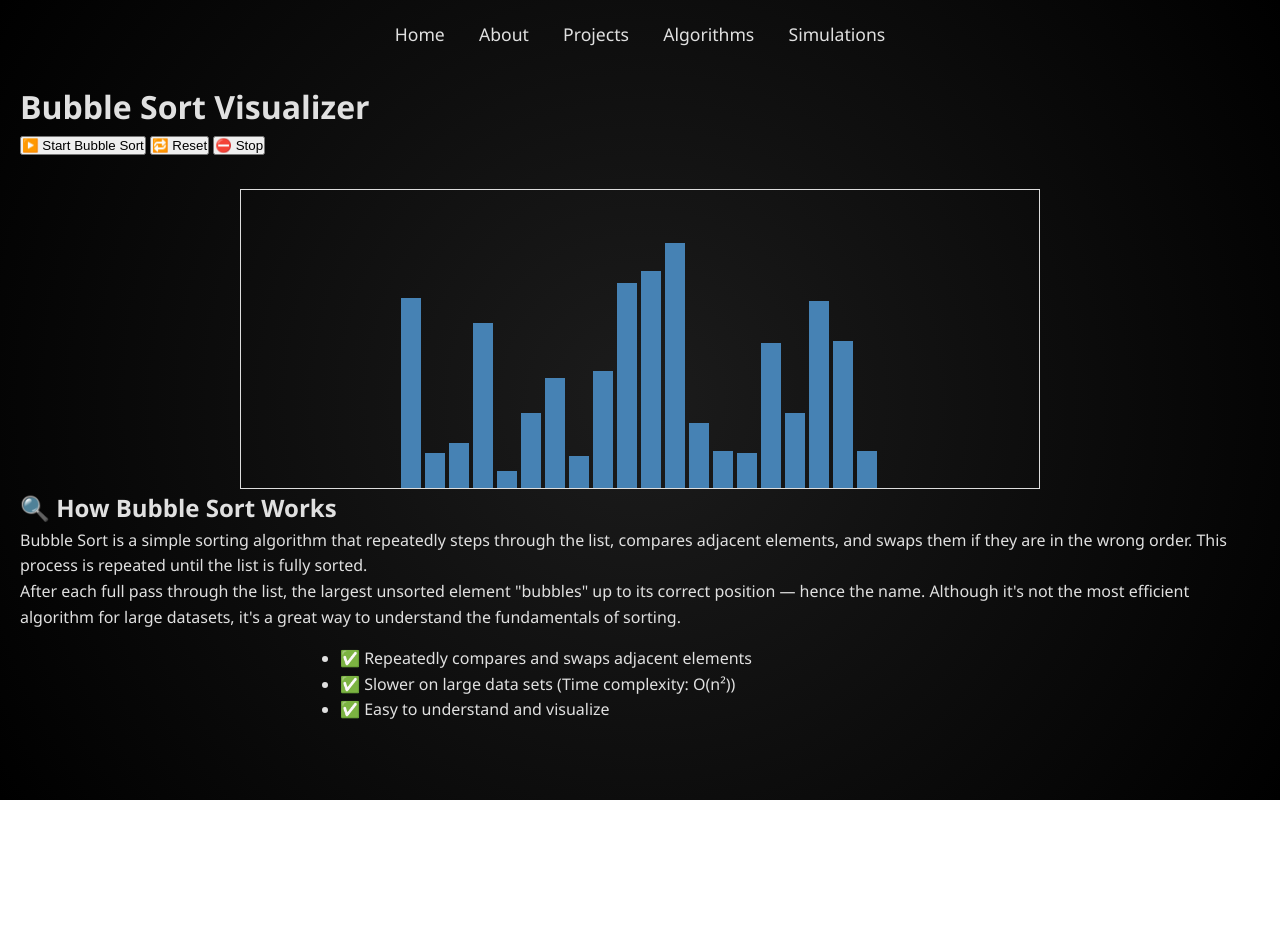
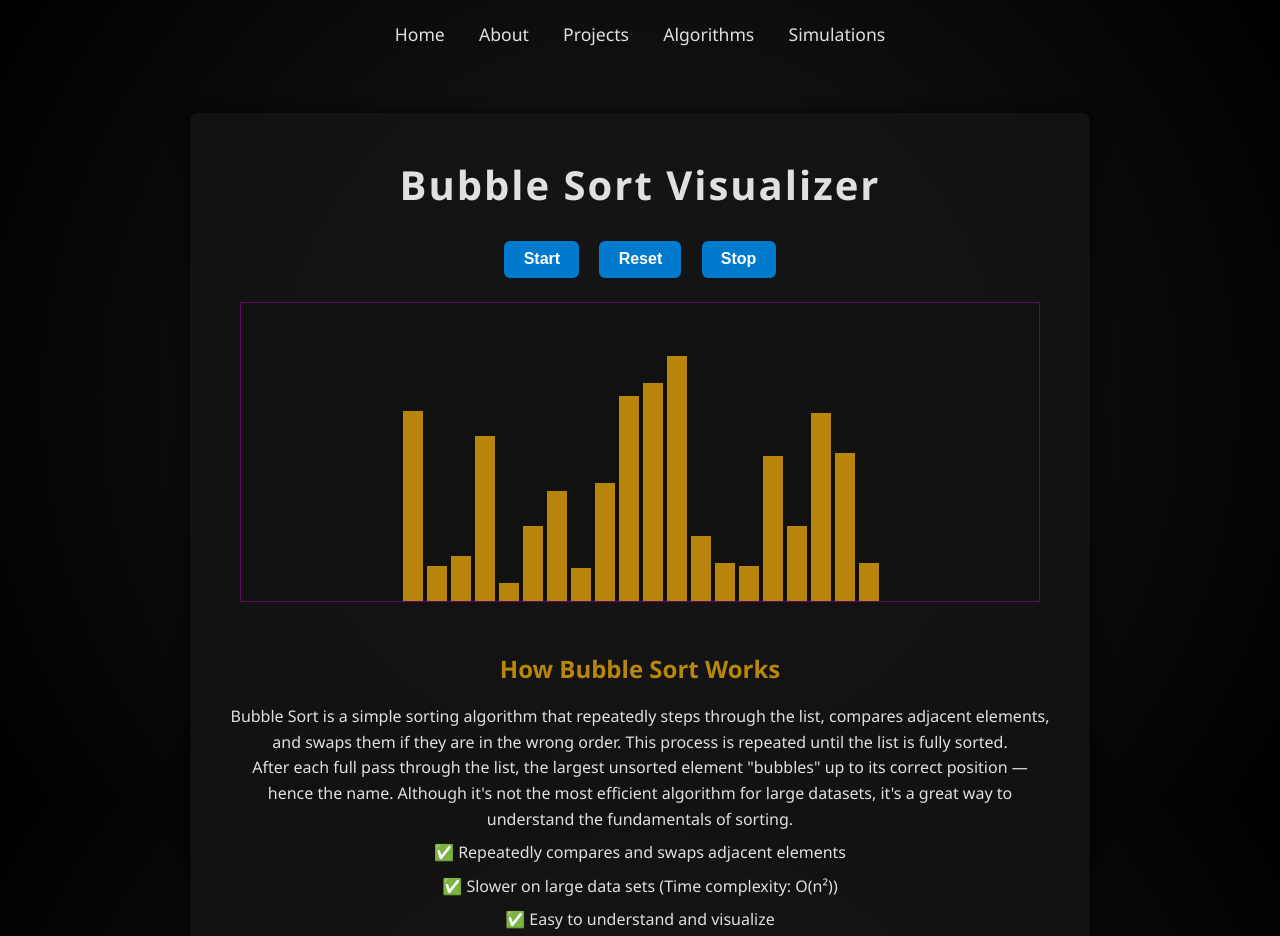
Before and after one commit to kpitblado/Wesbite, a plain HTML site: page algorithms.html in a window 1280 px wide. Shown: the top 936 px of the page. Before the commit the page ends 800 px from the top, so only its background shows below. Drawn offline with Linux system fonts and the light colour scheme.

Commit message:
simulations

```diff
--- a/algorithms.html
+++ b/algorithms.html
@@ -1,12 +1,53 @@
 <!DOCTYPE html>
 <html lang="en">
 <head>
-  <meta charset="UTF-8">
-  <title>Algorithm Visualizer - Bubble Sort</title>
-  <link rel="stylesheet" href="mysterious.css">
+  <meta charset="UTF-8" />
+  <meta name="viewport" content="width=device-width, initial-scale=1.0"/>
+  <title>Bubble Sort – Algorithm Visualizer 005fa3</title>
+  <link rel="stylesheet" href="mysterious.css" />
+  <style>
+    .algo-container {
+      max-width: 900px;
+      margin: 4rem auto;
+      background: rgba(20, 20, 20, 0.8);
+      padding: 40px;
+      border-radius: 8px;
+      box-shadow: 0 0 15px rgba(0, 0, 0, 0.7);
+      backdrop-filter: blur(5px);
+    }
+
+    .algo-container h1 {
+      text-align: center;
+      font-size: 2.5rem;
+      margin-bottom: 1.5rem;
+      letter-spacing: 2px;
+    }
+
+    .controls button:hover {
+      background-color: #b8860b;
+    }
+
+    .explanation {
+      margin-top: 3rem;
+      text-align: center;
+    }
+
+    .explanation h2 {
+      color: #b8860b;
+      margin-bottom: 1rem;
+    }
+
+    .explanation ul {
+      list-style-type: none;
+      padding: 0;
+    }
+
+    .explanation li {
+      margin: 0.5rem 0;
+    }
+  </style>
 </head>
 <body>
-  <header>
   <nav>
     <a href="index.html">Home</a>
     <a href="about.html">About</a>
@@ -14,17 +55,20 @@
     <a href="algorithms.html">Algorithms</a>
     <a href="simulations.html">Simulations</a>
   </nav>
-  </header>
 
-  <main>
+  <div class="algo-container">
     <h1>Bubble Sort Visualizer</h1>
-    <button id="startBtn" onclick="startBubbleSort()">▶️ Start Bubble Sort</button>
-    <button onclick="generateBars()">🔁 Reset</button>
-    <button onclick="stopSorting()" id="stopBtn">⛔ Stop</button>
+
+    <div class="controls">
+      <button id="startBtn" onclick="startBubbleSort()">Start</button>
+      <button onclick="generateBars()">Reset</button>
+      <button onclick="stopSorting()" id="stopBtn">Stop</button>
+    </div>
+
     <div id="visualizer" class="bar-container"></div>
 
     <section class="explanation">
-      <h2>🔍 How Bubble Sort Works</h2>
+      <h2>How Bubble Sort Works</h2>
       <p>
         Bubble Sort is a simple sorting algorithm that repeatedly steps through the list, compares adjacent elements,
         and swaps them if they are in the wrong order. This process is repeated until the list is fully sorted.
@@ -34,13 +78,13 @@
         hence the name. Although it's not the most efficient algorithm for large datasets, it's a great way to
         understand the fundamentals of sorting.
       </p>
-      <ul style="text-align: left; max-width: 600px; margin: 1rem auto;">
+      <ul>
         <li>✅ Repeatedly compares and swaps adjacent elements</li>
         <li>✅ Slower on large data sets (Time complexity: O(n²))</li>
         <li>✅ Easy to understand and visualize</li>
       </ul>
     </section>
-  </main>
+  </div>
 
   <script src="scripts/visualize.js"></script>
 </body>
--- a/mysterious.css
+++ b/mysterious.css
@@ -112,20 +112,19 @@
 
   .bar-container {
     position: relative;
+    height: 300px;
     width: 100%;
-    height: 300px;
-    margin-top: 2rem;
-    border: 1px solid #ddd;
     max-width: 800px;
-    margin-left: auto;
-    margin-right: auto;
+    margin: 0 auto;
+    overflow: hidden;
+    border: 1px solid #640764;
+    background-color: #111;
   }
-
   .bar {
     position: absolute;
     bottom: 0;
     width: 20px;
-    background-color: steelblue;
+    background-color: #b8860b;
     transition: transform 0.3s ease, background-color 0.3s ease;
   }
 
@@ -146,7 +145,7 @@
     font-weight: bold;
     border: none;
     border-radius: 6px;
-    background-color: #007acc;
+    background-color: #f947eb;
     color: white;
     cursor: pointer;
     transition: background-color 0.2s ease;
@@ -155,3 +154,21 @@
   .button-row button:hover {
     background-color: #005fa3;
   }
+
+  .controls {
+    text-align: center;
+    margin-bottom: 1.5rem;
+  }
+
+  .controls button {
+    margin: 0 0.5rem;
+    padding: 0.6rem 1.2rem;
+    font-size: 1rem;
+    font-weight: bold;
+    border: none;
+    border-radius: 6px;
+    background-color: #007acc;
+    color: white;
+    cursor: pointer;
+    transition: background-color 0.2s ease;
+  }
--- a/scripts/visualize.js
+++ b/scripts/visualize.js
@@ -2,33 +2,34 @@ let barArray = [];
 let isSorting = false;
 
 function generateBars(num = 20) {
-  const container = document.getElementById('visualizer');
+    const container = document.getElementById("visualizer");
     container.innerHTML = '';
     barArray = [];
 
-  const containerWidth = container.offsetWidth;
     const barWidth = 20;
     const spacing = 4;
-  const totalWidth = (barWidth + spacing) * num;
-  const offsetX = (containerWidth - totalWidth) / 2;
+    const totalWidth = num * barWidth + (num - 1) * spacing;
+    const offsetX = (container.offsetWidth - totalWidth) / 2;
 
     for (let i = 0; i < num; i++) {
       const value = Math.floor(Math.random() * 100) + 1;
 
-    const bar = document.createElement('div');
-    bar.classList.add('bar');
+      const bar = document.createElement("div");
+      bar.classList.add("bar");
       bar.style.height = `${value * 2.5}px`;
       bar.dataset.value = value;
       bar.dataset.index = i;
 
+      // Calculate position based on offset
       const x = offsetX + i * (barWidth + spacing);
       bar.style.transform = `translateX(${x}px)`;
 
       barArray.push({ el: bar, value, x });
       container.appendChild(bar);
+    }
+
+    document.getElementById("startBtn").disabled = false;
     isSorting = false;
-    document.getElementById("startBtn").disabled = false;
-  }
   }
 
 async function startBubbleSort() {
```
Also changed, not shown: about.html (+3 -15 lines), index.html (+1 -1 lines), projects.html (+1 -6 lines), scripts/buffon.js (renamed from buffon.js, +15 -0 lines), simulations.html (+6 -5 lines), style.css (line endings or trailing spaces). Lines whose indentation alone changed are shown as unchanged.
